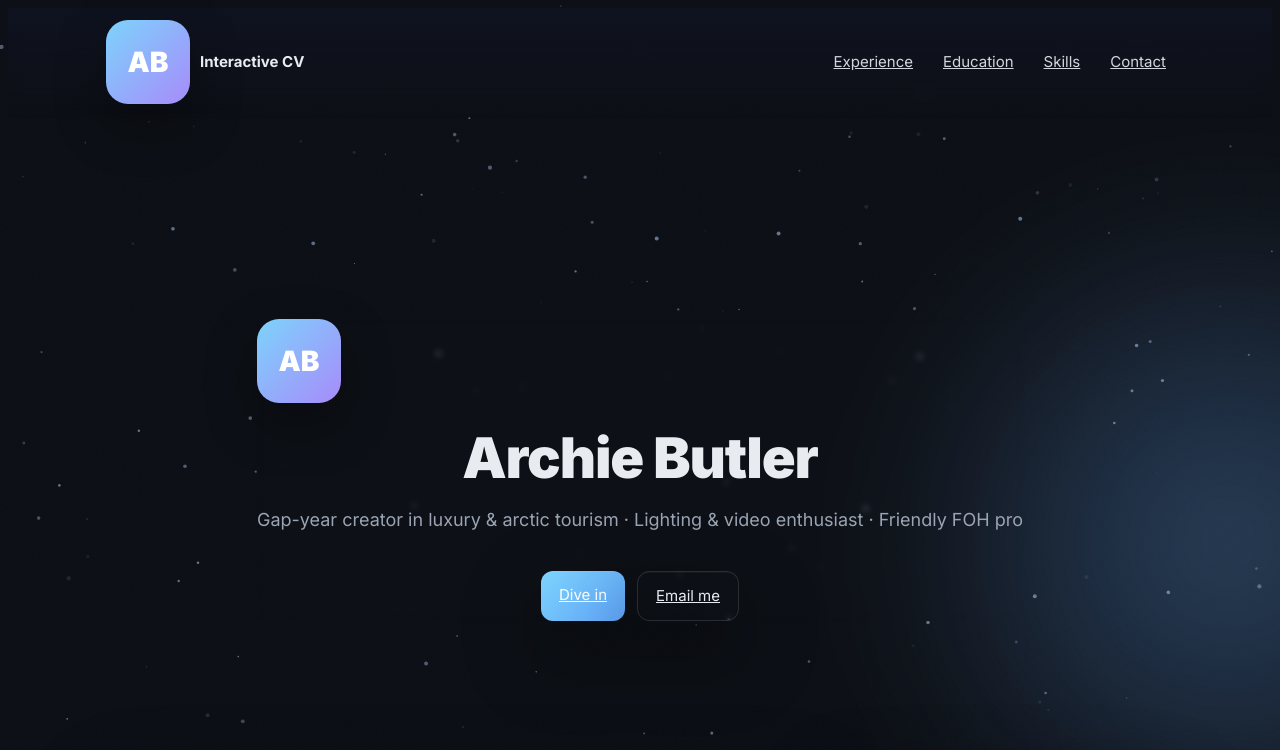
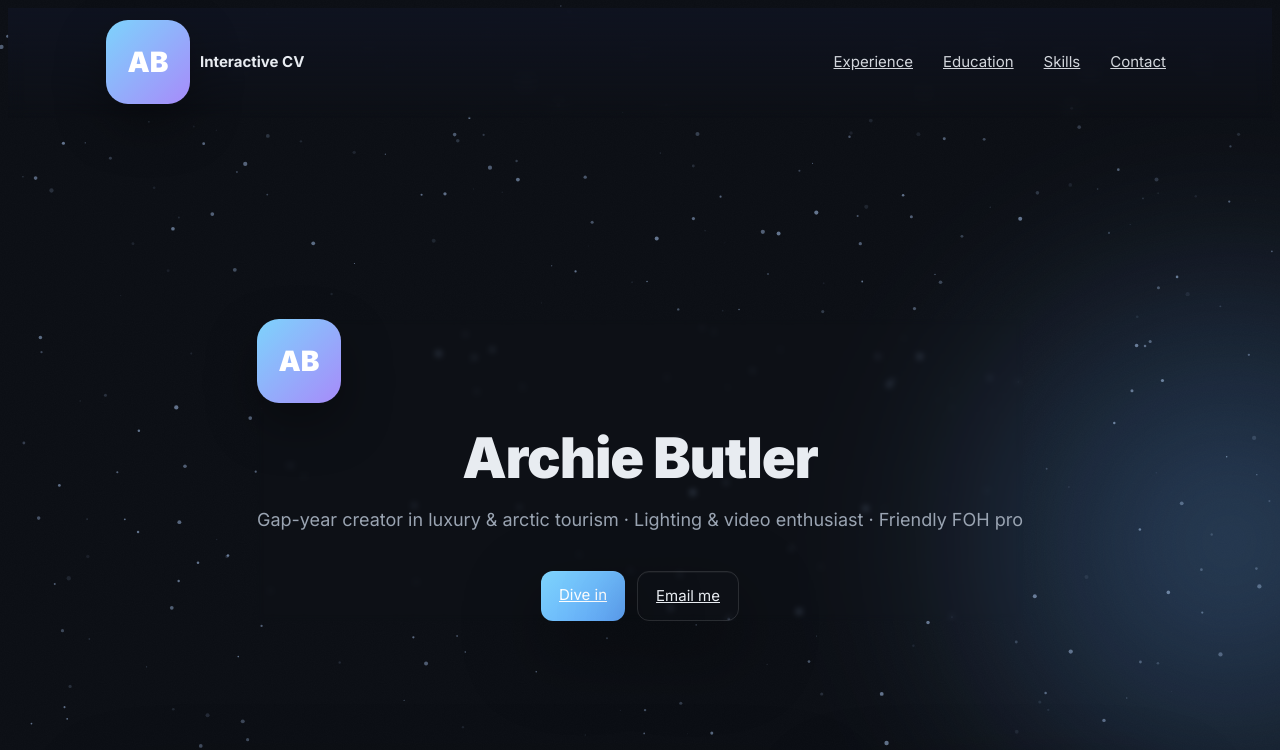
Before and after one commit to glitcher02/cv, a plain HTML site: page index.html in a window 1280 px wide. Shown: the top 750 px of the page. Drawn offline with Linux system fonts and the light colour scheme.

Commit message:
Update index.html

```diff
--- a/index.html
+++ b/index.html
@@ -378,7 +378,7 @@ h3{
     const W=innerWidth, H=Math.max(document.documentElement.scrollHeight, innerHeight);
     if(W!==w || H!==h){
       w=c.width=W; h=c.height=H;
-      const density=isTouch?9000:6000, count=Math.max(isTouch?250:375, Math.floor(w*h/density));
+      const density=isTouch?9000:6000, count=Math.max(isTouch?400:800, Math.floor(w*h/density));
       parts=Array.from({length:count},()=>({x:Math.random()*w,y:Math.random()*h,vx:(Math.random()-.5)*.25,vy:(Math.random()-.5)*.25,r:Math.random()*1.8+.4,phase:Math.random()*6.283}));
     }
   }
```
